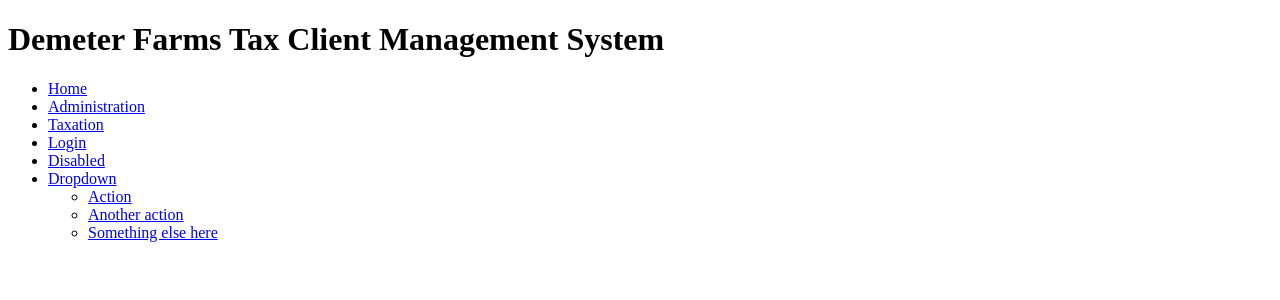
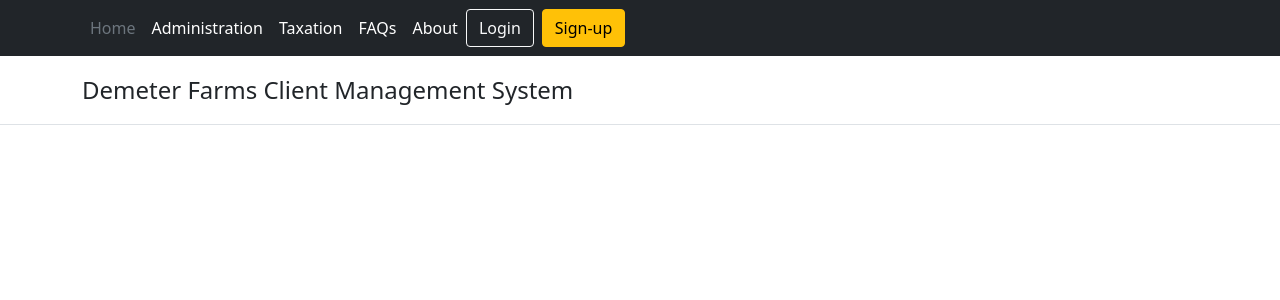
Before and after one commit to shyamsrinivasan/flaskapp, a Flask app: template app/templates/home/index.html in a window 1280 px wide. Shown: the top 300 px of the page. Run offline with Flask 2, Linux system fonts and the light colour scheme; the template is opened without the code that fills it, so the values that code supplies are empty; some libraries are stand-ins or nearby versions.

Commit message:
working version w/o bs4 with functional dir struct

```diff
--- a/app/templates/base.html
+++ b/app/templates/base.html
@@ -1,34 +1,31 @@
-{% extends "bootstrap/base.html" %}
-
-{% block metas %}
-<meta charset="utf-8">
-<meta name="viewport" content="width=device-width, initial-scale=1">
-{% endblock %}
-
-
-{% block scripts %}
-<!-- <script src="https://cdn.jsdelivr.net/npm/@popperjs/core@2.9.2/dist/umd/popper.min.js" integrity="sha384-IQsoLXl5PILFhosVNubq5LC7Qb9DXgDA9i+tQ8Zj3iwWAwPtgFTxbJ8NT4GN1R8p" crossorigin="anonymous"></script>
-<script src="https://cdn.jsdelivr.net/npm/bootstrap@5.0.2/dist/js/bootstrap.min.js" integrity="sha384-cVKIPhGWiC2Al4u+LWgxfKTRIcfu0JTxR+EQDz/bgldoEyl4H0zUF0QKbrJ0EcQF" crossorigin="anonymous"></script> -->
-<script src="{{url_for('static', filename='js/bootstrap.min.js')}}"></script>
-<script src="{{url_for('static', filename='js/bootstrap.bundle.min.js')}}"></script>
-{% endblock %}
-
-
-
-<!-- <!DOCTYPE html>
+<!DOCTYPE html>
 <html>
 <head>
 	<meta charset="utf-8">
 	<meta name="viewport" content="width=device-width, initial-scale=1">
-	{% block title %}{% endblock %}
-	{% block link %}
+	<meta name="description" content="">
+    <meta name="author" content="Shyam Srinivasan from Bootstap v5.0">
+    <meta name="generator" content="Hugo 0.84.0">
+
+    <title>
+	{% block title %}
+	{% endblock %}
+	</title>
+
+	{% block styles %}
+	<!-- <link href="https://cdn.jsdelivr.net/npm/bootstrap@5.0.2/dist/css/bootstrap.min.css" rel="stylesheet" integrity="sha384-EVSTQN3/azprG1Anm3QDgpJLIm9Nao0Yz1ztcQTwFspd3yD65VohhpuuCOmLASjC" crossorigin="anonymous"/> -->
+	<!-- <link href="{{ url_for('static', filename='css/bootstrap.min.css') }}" rel="stylesheet" /> -->
 	{% endblock %}
 </head>
 
 <body>
-	{% block header %}{% endblock %}
-	{% block navbar %}{% endblock %}
-	{% block content %}{% endblock %}
-	{% block footer %}{% endblock %}
+	{% block navbar %}
+	{% endblock %}
+	{% block header %}
+	{% endblock %}
+	{% block content %}
+	{% endblock %}
+	{% block footer %}
+	{% endblock %}
 </body>
-</html> -->
+</html>
--- a/app/templates/home/index.html
+++ b/app/templates/home/index.html
@@ -1,68 +1,53 @@
 {% extends "base.html" %}
 
-{% block title %}Homepage{% endblock %}
+{% block title %}
+Homepage
+{% endblock %}
 
 {% block styles %}
-<!-- <link href="https://cdn.jsdelivr.net/npm/bootstrap@5.0.2/dist/css/bootstrap.min.css" rel="stylesheet" integrity="sha384-EVSTQN3/azprG1Anm3QDgpJLIm9Nao0Yz1ztcQTwFspd3yD65VohhpuuCOmLASjC" crossorigin="anonymous"/> -->
-<!-- <link href="{{ url_for('static', filename='css/bootstrap.min.css') }}" rel="stylesheet" /> -->
 <link href="{{ url_for('static', filename='stylesheets/custom.css') }}" type="text/css" rel="stylesheet" />
 {% endblock %}
 
-{% block head %}
-<header>
-	<h1 id="pagetop">Demeter Farms Tax Client Management System</h1>
+{% block navbar %}
+<div class="b-example-divider"></div>
+<nav class="py-2 bg-dark text-white">
+	<div class="container d-flex flex-wrap">
+      <div class="d-flex flex-wrap align-items-center justify-content-center justify-content-lg-start">
+        <a href="/" class="d-flex align-items-center mb-2 mb-lg-0 text-white text-decoration-none">
+        </a>
+
+        <ul class="nav col-12 col-lg-auto me-lg-auto mb-2 justify-content-center mb-md-0">
+          <li><a href="/index.html" class="nav-link px-2 text-secondary">Home</a></li>
+          <li><a href="../admin/index.html" class="nav-link px-2 text-white">Administration</a></li>
+          <li><a href="../taxes/index.html" class="nav-link px-2 text-white">Taxation</a></li>
+          <li><a href="#" class="nav-link px-2 text-white">FAQs</a></li>
+          <li><a href="#" class="nav-link px-2 text-white">About</a></li>
+        </ul>
+        <!-- <div class="col-md-3 text-end">
+        	<button type="button" class="btn btn-outline-light me-2">Login</button>
+          	<button type="button" class="btn btn-warning">Sign-up</button>
+        </div>  -->
+        <!-- <ul class="nav">
+	        <li class="nav-item"><a href="#" class="btn btn-outline-light me-2">Login</a></li>
+	        <li class="nav-item"><a href="#" class="btn btn-warning">Sign up</a></li>
+      	</ul> -->
+
+        <div class="nav text-end">
+          <button type="button" class="btn btn-outline-light me-2">Login</button>
+          <button type="button" class="btn btn-warning">Sign-up</button>
+        </div>
+      </div>
+    </div>
+</nav>
+{% endblock %}
+
+{% block header%}
+<header class="py-3 mb-4 border-bottom">
+	<div class="container d-flex flex-wrap justify-content-center">
+	  <a href="/" class="d-flex align-items-center mb-3 mb-lg-0 me-lg-auto text-dark text-decoration-none">
+	    <!-- <svg class="bi me-2" width="40" height="32"><use xlink:href="#bootstrap"/></svg> -->
+	    <span class="fs-4">Demeter Farms Client Management System</span>
+	  </a>
+	</div>
 </header>
 {% endblock %}
-
-{% block navbar %}
-<div class="container">
-    <nav class="navbar navbar-expand-lg navbar-light bg-light rounded" aria-label="Eleventh navbar example">
-      <div class="container-fluid">
-        <!-- <button class="navbar-toggler" type="button" data-bs-toggle="collapse" data-bs-target="#navbarsExample09" aria-contrsols="navbarsExample09" aria-expanded="false" aria-label="Toggle navigation">
-          <span class="navbar-toggler-icon"></span>
-        </button> -->
-
-        <div class="collapse navbar-collapse" id="navbarsExample09">
-          <ul class="navbar-nav me-auto mb-2 mb-lg-0">
-            <li class="nav-item">
-              <a class="nav-link active" aria-current="page" href="index.html" title="homepage">Home</a>
-            </li>
-            <li class="nav-item">
-              <a class="nav-link" href="admin/index.html" title="administration page">Administration</a>
-            </li>
-            <li class="nav-item">
-              <a class="nav-link" href="taxes/index.html" title="taxes page">Taxation</a>
-            </li>
-            <li class="nav-item">
-              <a class="nav-link" href="login/index.html" title="login page">Login</a>
-            </li>
-            <li class="nav-item">
-              <a class="nav-link disabled" href="#" tabindex="-1" aria-disabled="true">Disabled</a>
-            </li>
-            <li class="nav-item dropdown">
-              <a class="nav-link dropdown-toggle" href="#" id="dropdown09" data-bs-toggle="dropdown" aria-expanded="false">Dropdown</a>
-              <ul class="dropdown-menu" aria-labelledby="dropdown09">
-                <li><a class="dropdown-item" href="#">Action</a></li>
-                <li><a class="dropdown-item" href="#">Another action</a></li>
-                <li><a class="dropdown-item" href="#">Something else here</a></li>
-              </ul>
-            </li>
-          </ul>
-        </div>
-      </div>
-    </nav>
-</div>
-{% endblock %}
-<!-- <div id="topbar">
-	<a class="navbutton" href="index.html" title="homepage">Home</a>
-	<a class="navbutton" href="admin/index.html" title="administration page">Administration</a>
-	<a class="navbutton" href="taxes/index.html" title="taxes page">Taxation</a>
-	<a class="navbutton" href="login/index.html" title="login page">Login</a>
-</div> -->
-
-
-<!-- {% block content %}
-<p class="navbar"></p>
-<p class="navbar"></p>
-<p class="navbar"></p>
-{% endblock %} -->
--- /dev/null
+++ b/app/views/include.txt
@@ -0,0 +1,3 @@
+include view files for different folders in templates directory and
+include following files in directory:
+__init__.py
```
Also changed, not shown: app/views/home.py (added, +21 -0 lines).
